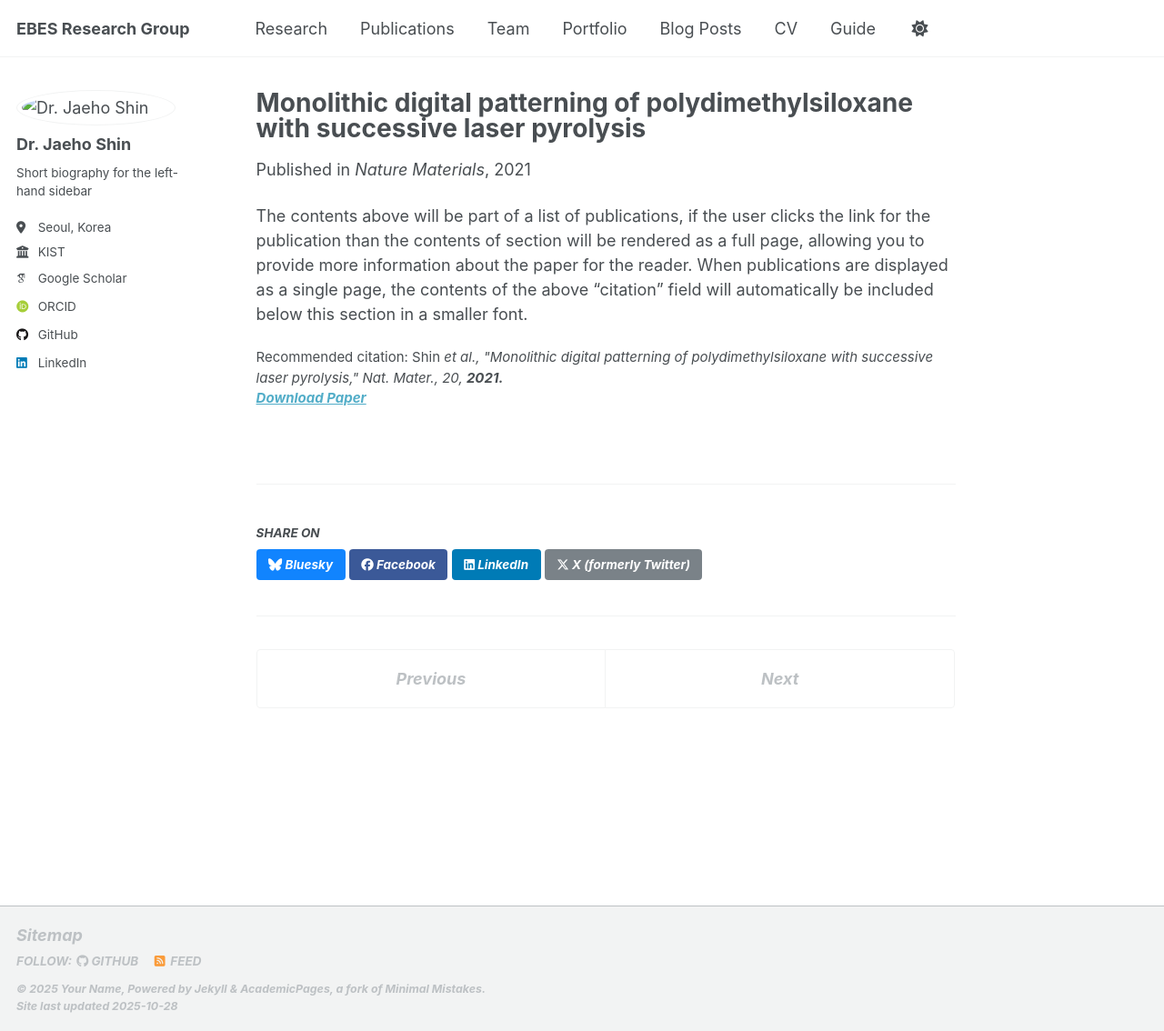
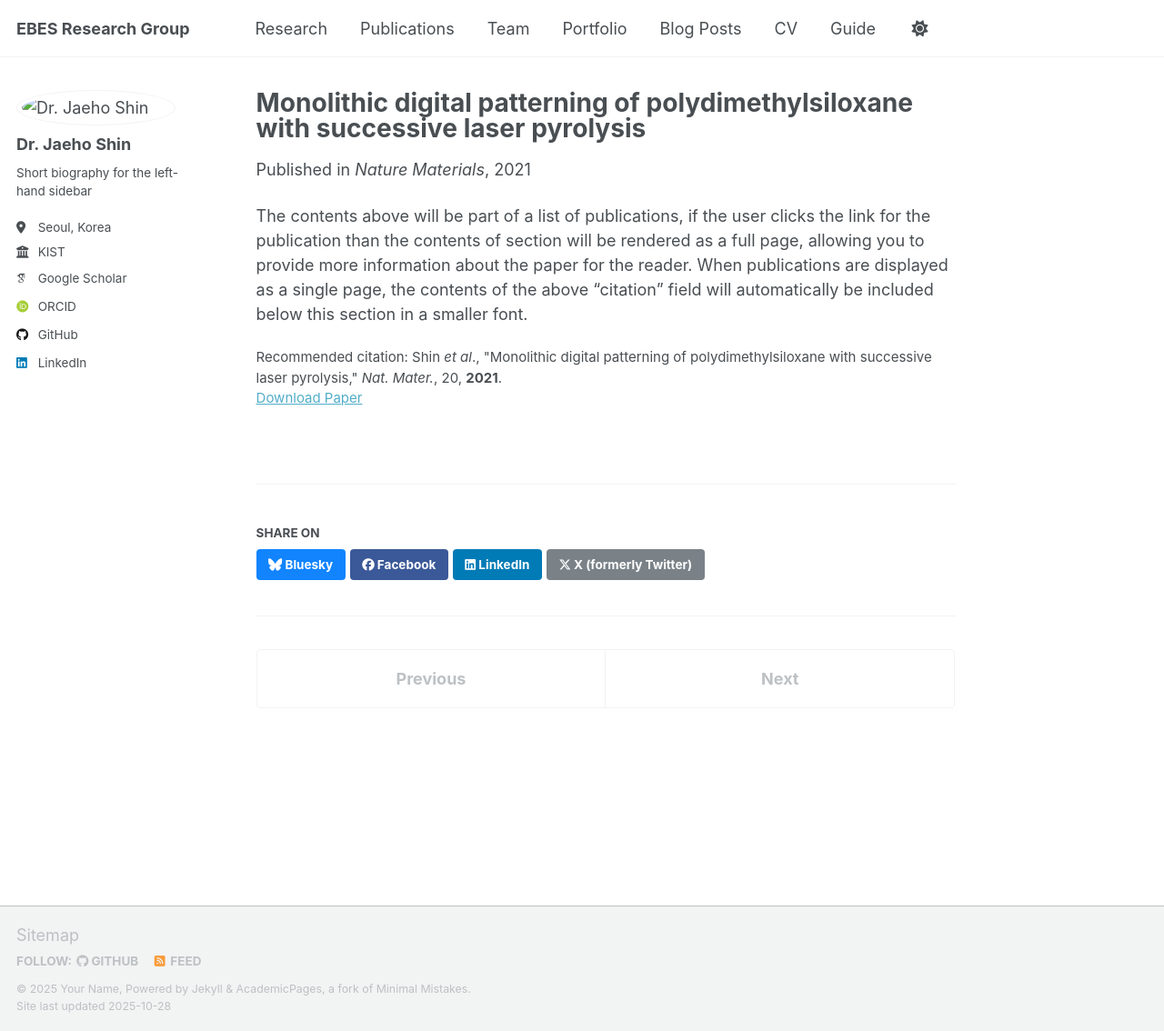
Before and after one commit to JaehoShin84/EBES-Group, a Jekyll site: the page built from _publications/2010-10-01-paper-title-number-2.md, in a window 1280 px wide and 1134 px high. Shown: the whole window at 91% size. Built offline with Jekyll 4.4.1, drawn with Linux system fonts in a browser that asks for light colours; some web fonts are replaced; a script that is not in the unit is left out.

```diff
--- a/_publications/2010-10-01-paper-title-number-2.md
+++ b/_publications/2010-10-01-paper-title-number-2.md
@@ -8,7 +8,7 @@ date: 2021-01-01
 venue: 'Nature Materials'
 
 paperurl: 'https://www.nature.com/articles/s41563-020-0769-6'
-citation: 'Shin <i>et al<i/>., &quot;Monolithic digital patterning of polydimethylsiloxane with successive laser pyrolysis,&quot; <i>Nat. Mater.<i/>, 20, <b>2021<b/>.'
+citation: 'Shin <i>et al</i>., &quot;Monolithic digital patterning of polydimethylsiloxane with successive laser pyrolysis,&quot; <i>Nat. Mater.</i>, 20, <b>2021</b>.'
 ---
 
 The contents above will be part of a list of publications, if the user clicks the link for the publication than the contents of section will be rendered as a full page, allowing you to provide more information about the paper for the reader. When publications are displayed as a single page, the contents of the above "citation" field will automatically be included below this section in a smaller font.
```
